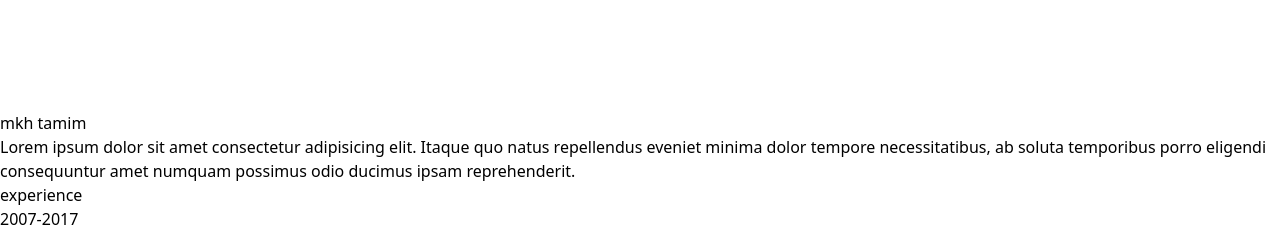
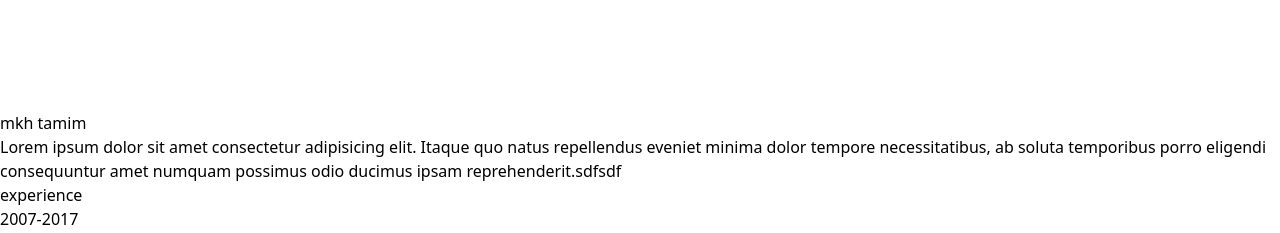
Before and after one commit to kamrul0031/portfolio_r, a React (Vite) app: page /about in a window 1280 px wide. Shown: the part 3000-3233 px from the top of the page. Built offline with nearby package versions, Linux system fonts and the light colour scheme.

Commit message:
last updated uns

```diff
--- a/src/components/About.jsx
+++ b/src/components/About.jsx
@@ -59,7 +59,7 @@ function About() {
           Lorem ipsum dolor sit amet consectetur adipisicing elit. Itaque quo
           natus repellendus eveniet minima dolor tempore necessitatibus, ab
           soluta temporibus porro eligendi consequuntur amet numquam possimus
-          odio ducimus ipsam reprehenderit.
+          odio ducimus ipsam reprehenderit.sdfsdf
         </p>
       </motion.div>
 
```
